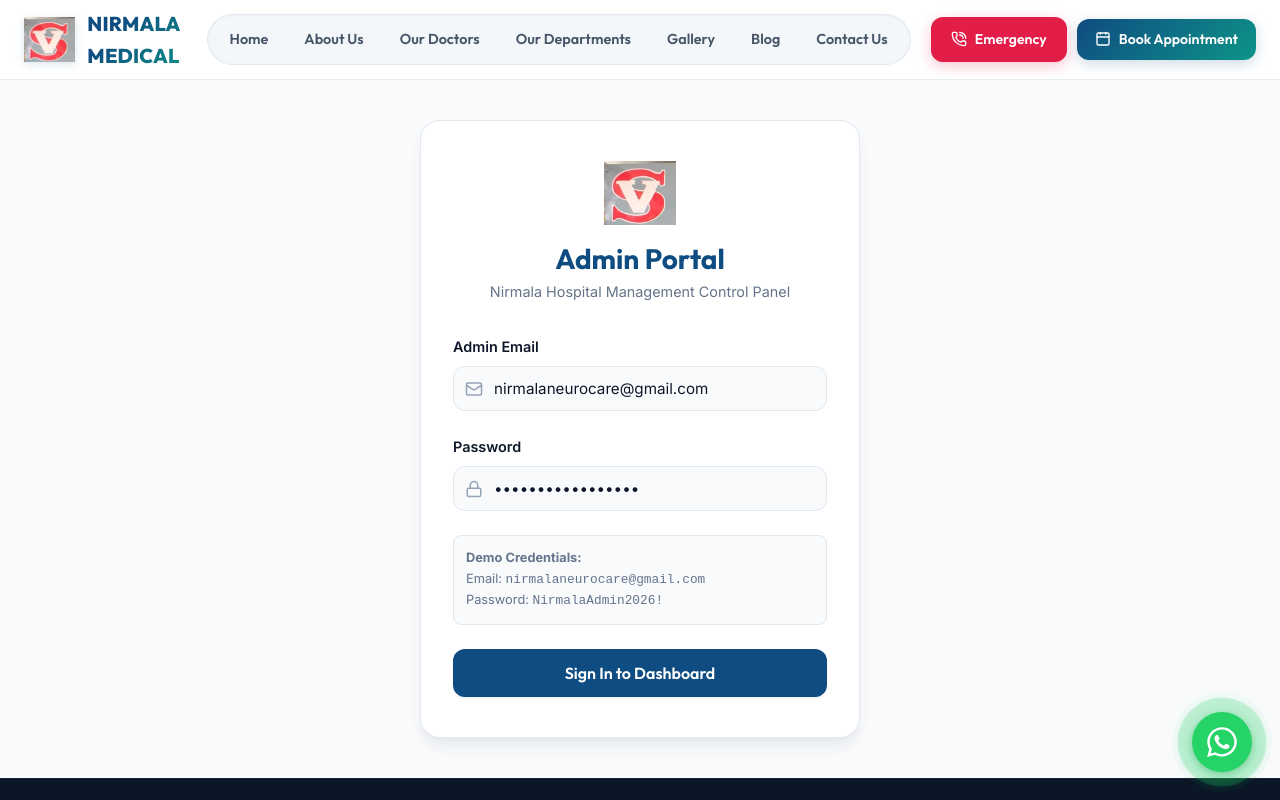
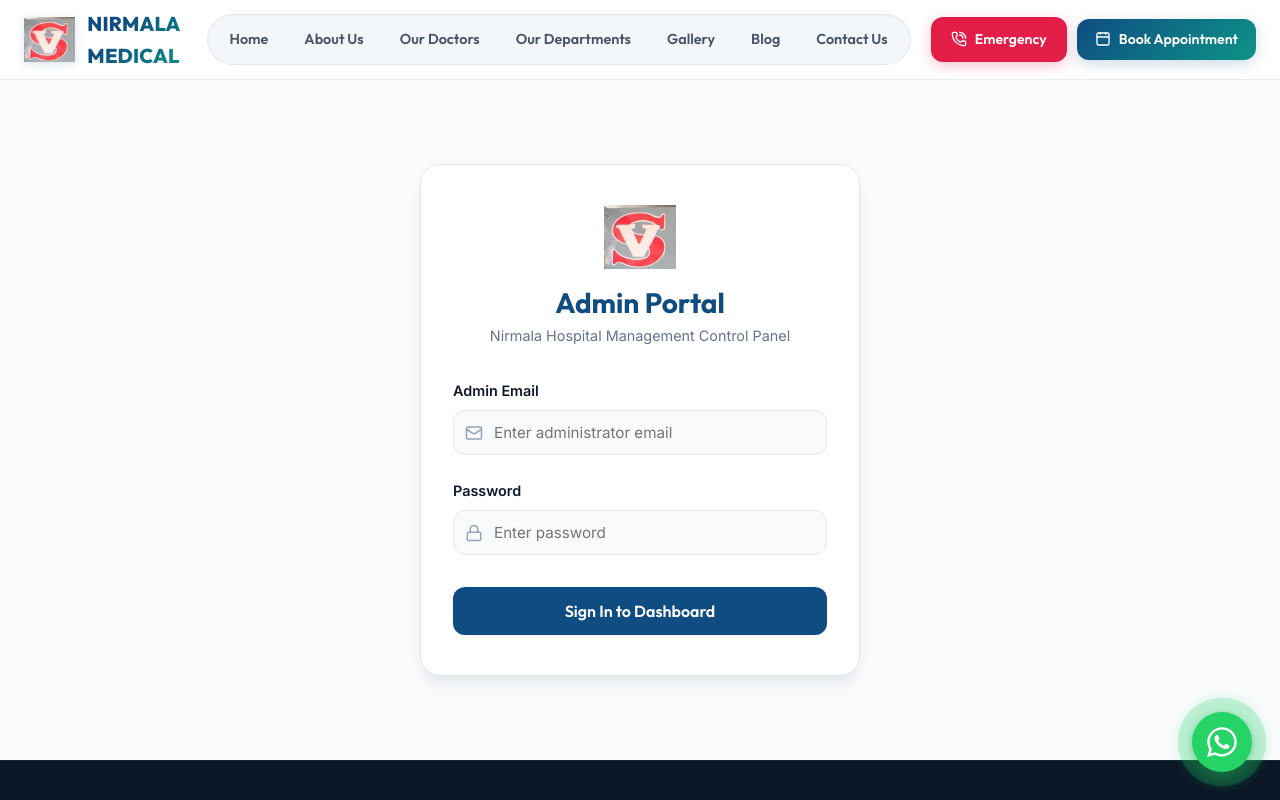
Before and after one commit to 251412/Nirmala-Neuro-General-Medical-Centre, a React (Vite) app: page /admin/login in a window 1280 px wide. Shown: the top 800 px of the page. Built offline with nearby package versions, Linux system fonts and the light colour scheme; no server answers.

Commit message:
Remove demo credentials box and make admin login fields clean

```diff
--- a/src/pages/AdminLogin.tsx
+++ b/src/pages/AdminLogin.tsx
@@ -9,8 +9,8 @@ interface AdminLoginProps {
 
 export default function AdminLogin({ onLoginSuccess }: AdminLoginProps) {
   const navigate = useNavigate();
-  const [email, setEmail] = useState('nirmalaneurocare@gmail.com');
-  const [password, setPassword] = useState('NirmalaAdmin2026!');
+  const [email, setEmail] = useState('');
+  const [password, setPassword] = useState('');
   const [loading, setLoading] = useState(false);
   const [errorMsg, setErrorMsg] = useState('');
 
@@ -82,7 +82,7 @@ export default function AdminLogin({ onLoginSuccess }: AdminLoginProps) {
                 onChange={(e) => setEmail(e.target.value)}
                 className={formStyles.input}
                 style={{ paddingLeft: '40px' }}
-                placeholder="nirmalaneurocare@gmail.com"
+                placeholder="Enter administrator email"
                 required
               />
               <Mail size={18} style={{ position: 'absolute', left: '12px', top: '50%', transform: 'translateY(-50%)', color: 'var(--text-light)' }} />
@@ -98,24 +98,18 @@ export default function AdminLogin({ onLoginSuccess }: AdminLoginProps) {
                 onChange={(e) => setPassword(e.target.value)}
                 className={formStyles.input}
                 style={{ paddingLeft: '40px' }}
-                placeholder="••••••••"
+                placeholder="Enter password"
                 required
               />
               <Lock size={18} style={{ position: 'absolute', left: '12px', top: '50%', transform: 'translateY(-50%)', color: 'var(--text-light)' }} />
             </div>
           </div>
 
-          <div style={{ padding: '12px', background: '#f8fafc', borderRadius: '8px', border: '1px solid var(--border-color)', marginBottom: '24px', fontSize: '0.8rem', color: 'var(--text-muted)' }}>
-            <strong>Demo Credentials:</strong><br />
-            Email: <code>nirmalaneurocare@gmail.com</code><br />
-            Password: <code>NirmalaAdmin2026!</code>
-          </div>
-
           <button
             type="submit"
             disabled={loading}
             className="btn btn-primary"
-            style={{ width: '100%', padding: '12px' }}
+            style={{ width: '100%', padding: '12px', marginTop: '8px' }}
           >
             {loading ? 'Authenticating...' : 'Sign In to Dashboard'}
           </button>
```
